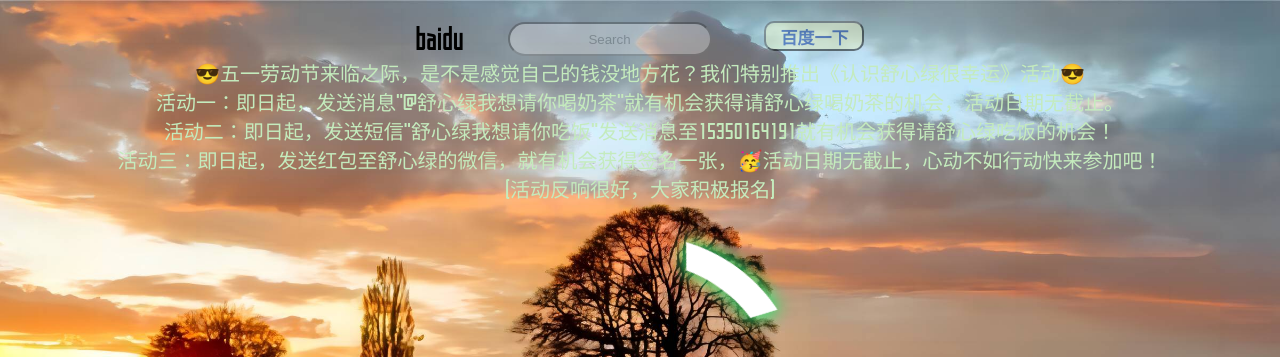
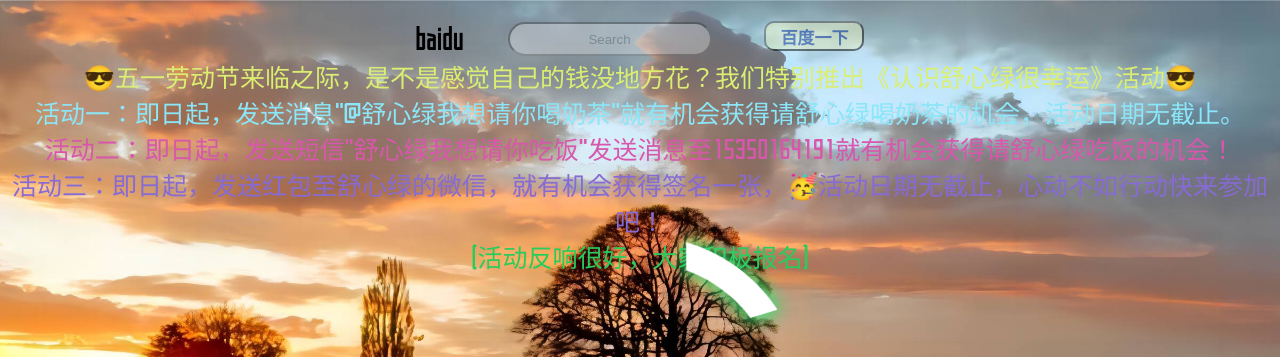
Before and after one commit to wujiawang/shuxinlv, a plain HTML site: page index.html in a window 1280 px wide. Shown: the top 357 px of the page. Drawn offline with Linux system fonts and the light colour scheme.

Commit message:
Update index.html

```diff
--- a/index.html
+++ b/index.html
@@ -109,11 +109,11 @@
         </tr>
     </table>
 </div>
-<p style="font-size: 20px;text-align: center;color: #c4ebbd;">&#128526;五一劳动节来临之际，是不是感觉自己的钱没地方花？我们特别推出《认识舒心绿很幸运》活动&#128526;</p>
-<p style="font-size: 20px;text-align: center;color: #c4ebbd;">活动一：即日起，发送消息“@舒心绿我想请你喝奶茶”就有机会获得请舒心绿喝奶茶的机会，活动日期无截止。</p>
-<p style="font-size: 20px;text-align: center;color: #c4ebbd;">活动二：即日起，发送短信“舒心绿我想请你吃饭”发送消息至15350164191就有机会获得请舒心绿吃饭的机会！</p>
-<p style="font-size: 20px;text-align: center;color: #c4ebbd;">活动三：即日起，发送红包至舒心绿的微信，就有机会获得签名一张，🥳活动日期无截止，心动不如行动快来参加吧！</p>
-<p style="font-size: 20px;text-align: center;color: #c4ebbd;">（活动反响很好，大家积极报名）</p>
+<p style="font-size: 25px;text-align: center;color: #dbee71;">&#128526;五一劳动节来临之际，是不是感觉自己的钱没地方花？我们特别推出《认识舒心绿很幸运》活动&#128526;</p>
+<p style="font-size: 25px;text-align: center;color: #8ae6f8;">活动一：即日起，发送消息“@舒心绿我想请你喝奶茶”就有机会获得请舒心绿喝奶茶的机会，活动日期无截止。</p>
+    <p style="font-size: 25px;text-align: center;color: #d857ad;"> 活动二：即日起，发送短信“舒心绿我想请你吃饭”发送消息至15350164191就有机会获得请舒心绿吃饭的机会！
+        <p style="font-size: 25px;text-align: center;color: #876bd4;">活动三：即日起，发送红包至舒心绿的微信，就有机会获得签名一张，🥳活动日期无截止，心动不如行动快来参加吧！</p>
+            <p style="font-size: 25px;text-align: center;color: #28cc5c;">   （活动反响很好，大家积极报名）</p>
 
 <div class="box1">
 <div class="pm"></div>
```
